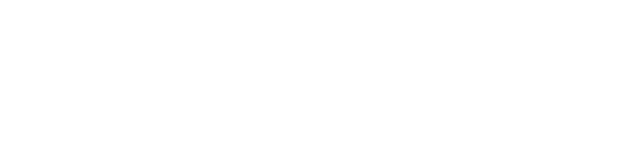
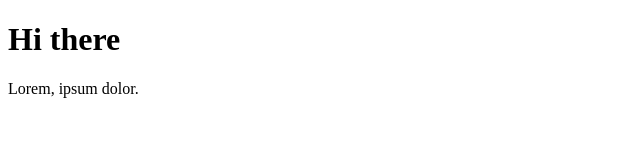
Before and after one commit to double-vee/javascript-tutorial-1, a plain HTML site: page index.html in a window 1280 px wide. Shown: the whole page, without its empty margins (0-640 px from the left). Drawn offline with Linux system fonts and the light colour scheme.

Commit message:
script moved to test.js, linked at the end of body in index.html

```diff
--- a/index.html
+++ b/index.html
@@ -6,8 +6,10 @@
   <title>Hello, World!</title>
 </head>
 <body>
-  <script>
-    alert("Hello, World!");
-  </script>
+  <h1>Hi there</h1>
+  <div>
+    <p>Lorem, ipsum dolor.</p>
+  </div>
+  <script src="test.js"></script>
 </body>
 </html>
--- /dev/null
+++ b/test.js
@@ -0,0 +1 @@
+alert("Hello, World!");
```
